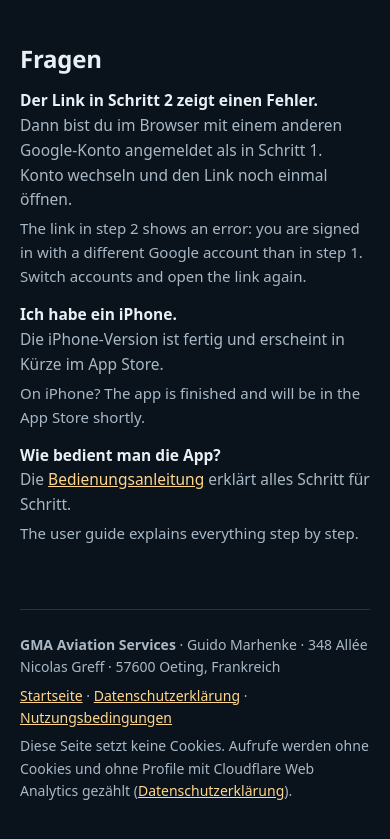
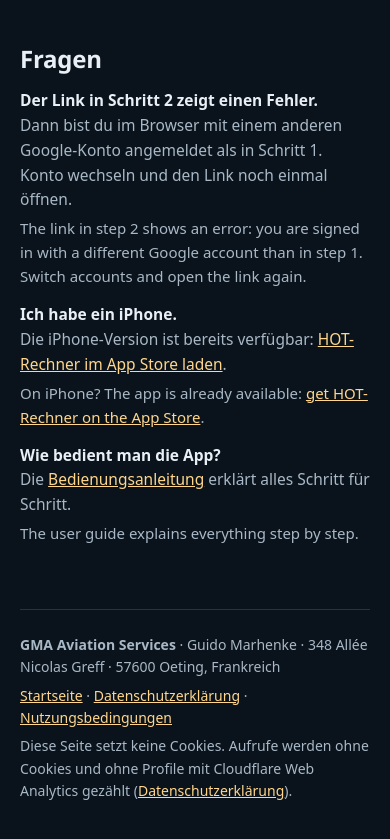
Before and after one commit to tangonine1/hot-rechner, a plain HTML site: page public/beta/index.html in a window 390 px wide. Shown: the part 2375-3214 px from the top of the page. Drawn offline with Linux system fonts and the light colour scheme.

Commit message:
Beta-Seite: iPhone-Hinweis auf App Store verlinkt (bereits verfügbar)

```diff
--- a/public/beta/index.html
+++ b/public/beta/index.html
@@ -116,8 +116,8 @@ footer p{margin:0 0 6px}
     <div class="faq">
       <p><b>Der Link in Schritt 2 zeigt einen Fehler.</b><br>Dann bist du im Browser mit einem anderen Google-Konto angemeldet als in Schritt 1. Konto wechseln und den Link noch einmal öffnen.
         <span class="en">The link in step 2 shows an error: you are signed in with a different Google account than in step 1. Switch accounts and open the link again.</span></p>
-      <p><b>Ich habe ein iPhone.</b><br>Die iPhone-Version ist fertig und erscheint in Kürze im App Store.
-        <span class="en">On iPhone? The app is finished and will be in the App Store shortly.</span></p>
+      <p><b>Ich habe ein iPhone.</b><br>Die iPhone-Version ist bereits verfügbar: <a href="https://apps.apple.com/app/hot-rechner-holdover-time/id6833049278" target="_blank" rel="noopener">HOT-Rechner im App Store laden</a>.
+        <span class="en">On iPhone? The app is already available: <a href="https://apps.apple.com/app/hot-rechner-holdover-time/id6833049278" target="_blank" rel="noopener">get HOT-Rechner on the App Store</a>.</span></p>
       <p><b>Wie bedient man die App?</b><br>Die <a href="/anleitung/">Bedienungsanleitung</a> erklärt alles Schritt für Schritt.
         <span class="en">The user guide explains everything step by step.</span></p>
     </div>
```
